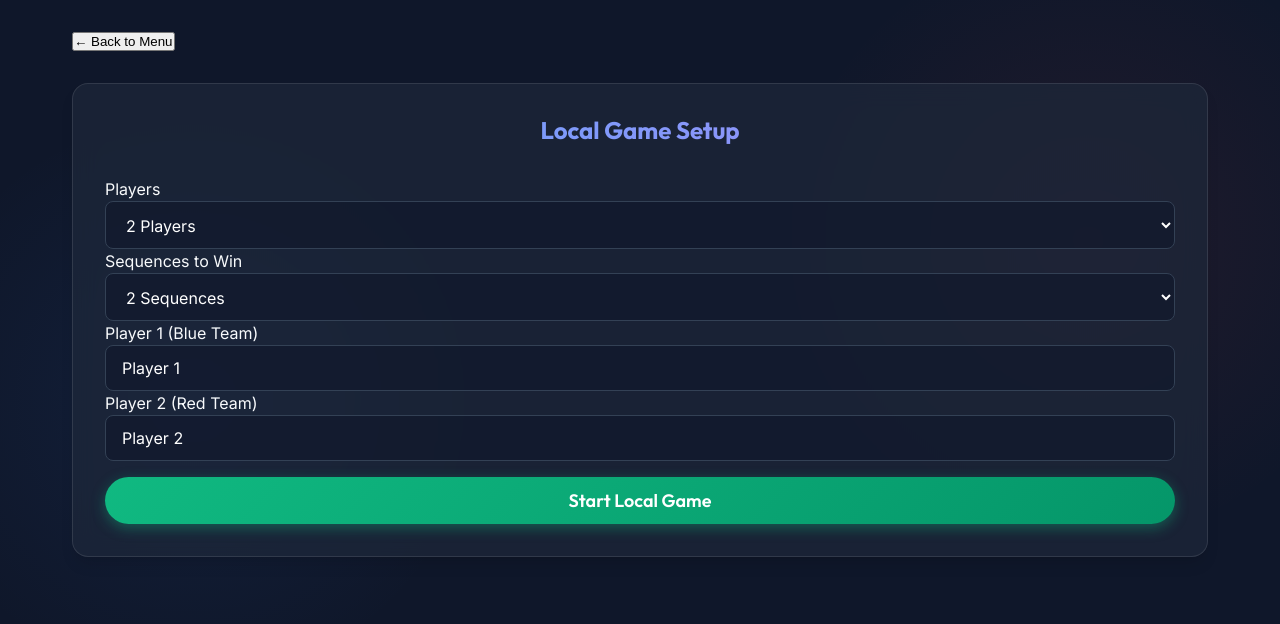
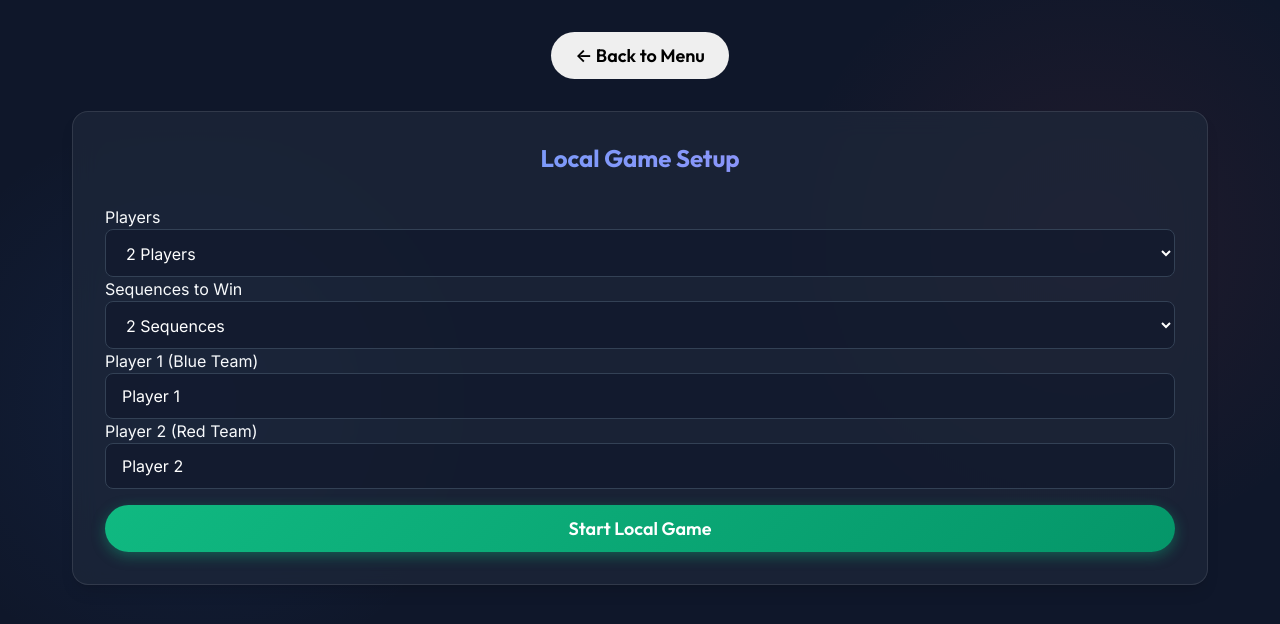
Before and after one commit to Najeeb-Patoana/sequence_board_game, a React (Vite) app in the folder frontend/: page /offline in a window 1280 px wide. Shown: the top 624 px of the page. Built offline with nearby package versions, Linux system fonts and the light colour scheme.

Commit message:
ui improvemetns landing page

```diff
--- a/frontend/src/pages/HomePage.jsx
+++ b/frontend/src/pages/HomePage.jsx
@@ -43,7 +43,7 @@ export default function HomePage() {
     }, []);
 
     return (
-        <div className="relative min-h-screen flex flex-col items-center justify-center overflow-hidden">
+        <div className="relative h-screen w-full flex flex-col items-center justify-center overflow-hidden">
             {/* Animated Background Cards */}
             <div className="absolute inset-0 pointer-events-none overflow-hidden z-0">
                 {backgroundCards.map((item, i) => (
@@ -57,7 +57,7 @@ export default function HomePage() {
                 ))}
             </div>
 
-            <div className="container relative z-10 flex flex-col items-center justify-center pt-12 pb-24">
+            <div className="container relative z-10 flex flex-col items-center justify-center">
                 <div className="text-center mb-16">
                     <h1
                         className="text-6xl md:text-8xl mb-6 text-gradient tracking-tighter font-extrabold"
--- a/frontend/src/pages/OfflineSetup.jsx
+++ b/frontend/src/pages/OfflineSetup.jsx
@@ -24,12 +24,12 @@ export default function OfflineSetup() {
     };
 
     return (
-        <div className="container max-w-lg mx-auto mt-12">
-            <button className="text-muted hover:text-white mb-8 flex items-center gap-2 transition-colors" onClick={() => navigate('/')}>
+        <div className="container max-w-lg mx-auto mt-12 flex flex-col items-center">
+            <button className="btn btn-secondary flex items-center gap-2 self-start py-2 px-4 bg-white/5 hover:bg-white/10 text-white rounded-lg transition-colors border border-white/10 mb-8" onClick={() => navigate('/')}>
                 ← Back to Menu
             </button>
 
-            <div className="glass-card p-8">
+            <div className="glass-card p-8 w-full">
                 <h2 className="text-3xl mb-8 text-center text-gradient">Local Game Setup</h2>
 
                 <form onSubmit={handleStart} className="flex flex-col gap-6">
```
